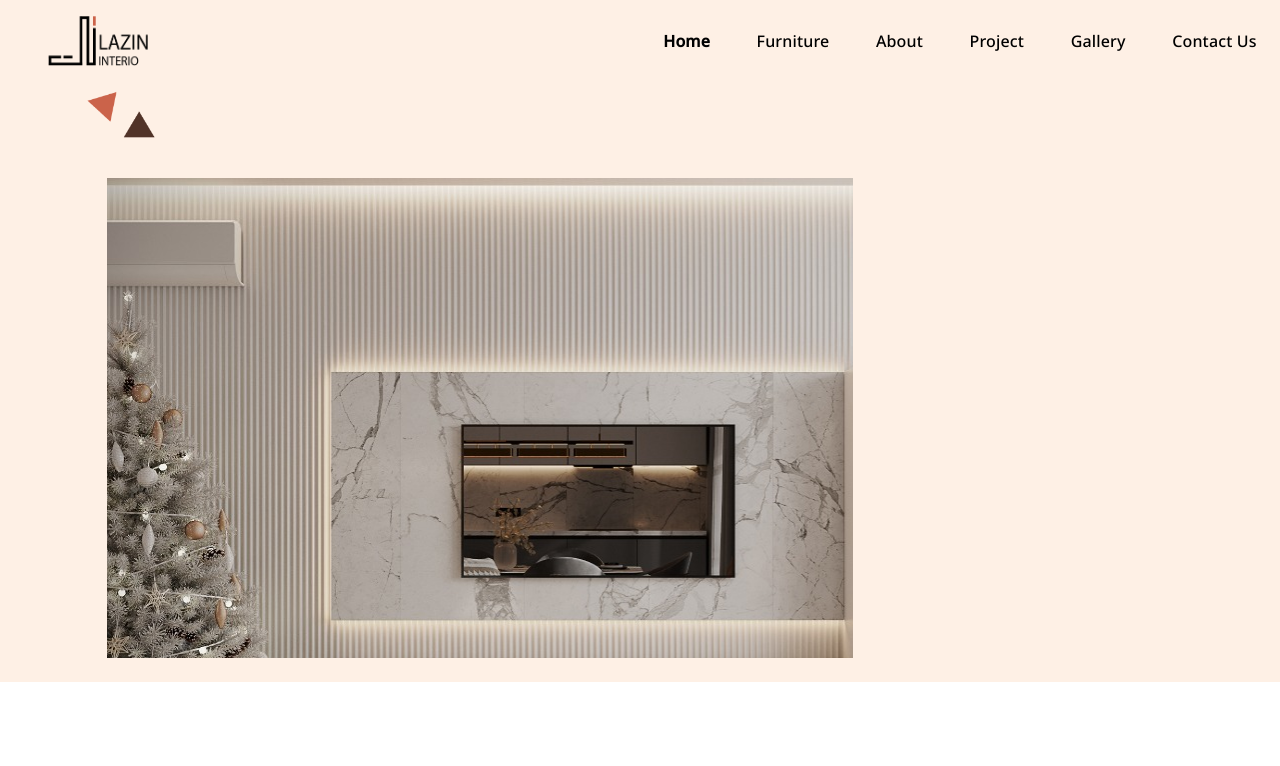
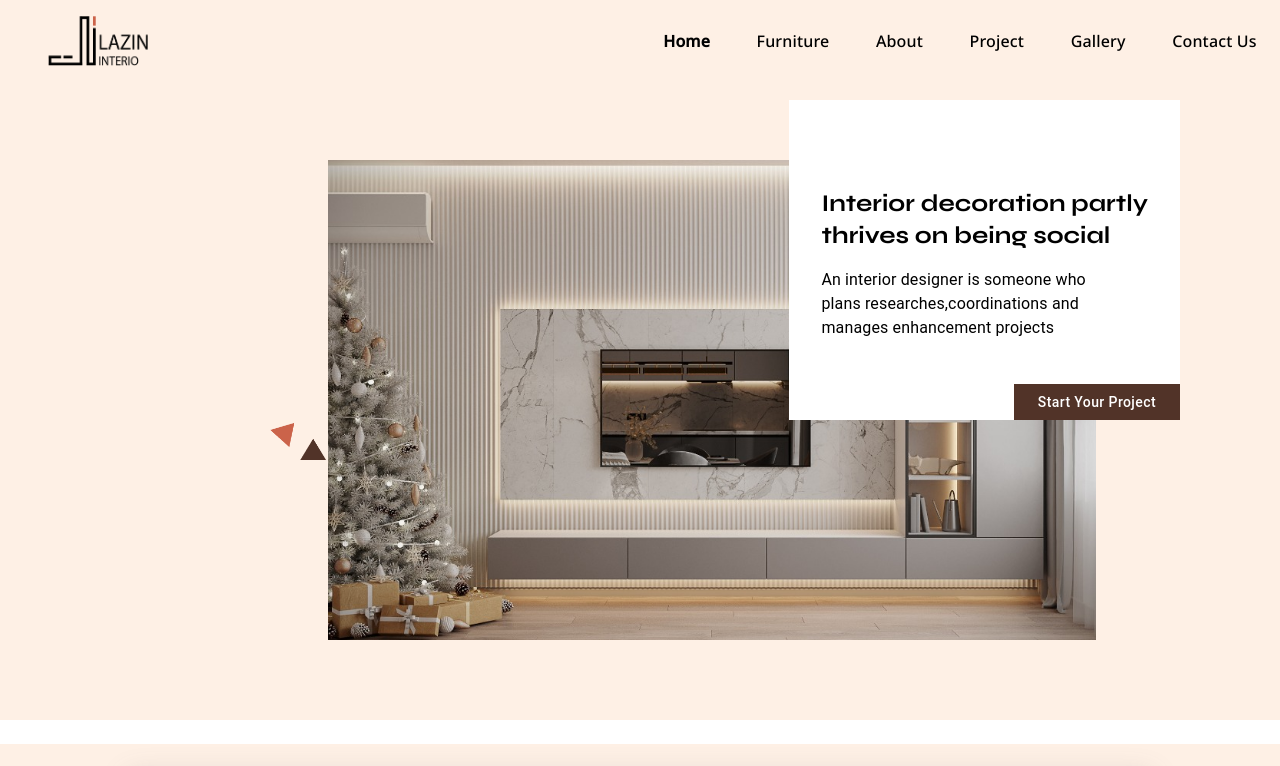
Before and after one commit to 22abhinavtv/Lazin-web-new, a Next.js app: page / in a window 1280 px wide. Shown: the top 766 px of the page. Built offline with nearby package versions, Linux system fonts and the light colour scheme; a web font is replaced by a local one.

Commit message:
some changes are there

```diff
--- a/Components/Home/Banner.tsx
+++ b/Components/Home/Banner.tsx
@@ -1,7 +1,8 @@
-import { MAIN_COLOR } from '@/utils/colors'
-import { Grid } from '@mui/material'
+import { MAIN_COLOR, SECONDARY_COLOR } from '@/utils/colors'
+import { Grid, Typography } from '@mui/material'
 import { Box } from '@mui/system'
 import React from 'react'
+import { HoverButton } from '../UI/Button/CustomizedButton'
 import { H3, H4, H5 } from '../UI/Typography/Typography'
 
 export default function Banner() {
@@ -10,33 +11,48 @@ export default function Banner() {
 
 
     return (
-        <Grid container
-            //mt={10}
-            bgcolor={MAIN_COLOR}>
 
-            <Box
-                sx={{ width: "6%", ml: 10, mt: 10 }}
-                component="img"
-                src='/assets/home/banner/shape-2.png'
-            />
 
-            <Grid container justifyContent="center"  >
 
-                <Grid container bgcolor="red" lg={7} sx={{
-                    mr: 40,
-                    mt: 4, mb: 3,
-                    height: '60vh',
-                    backgroundImage: `url(${bgImage})`,
-                }}
-                >
+        <Grid container>
 
+            <Grid py={10} container bgcolor={MAIN_COLOR} sx={{
+                mt: { xs: 7, lg: 10 }, justifyContent: 'center', alignItems: 'center',
+            }}>
+
+                <Grid container
+                    sx={{ width: "5%", ml: 10, mt: 10 }}
+                    component="img"
+                    src='/assets/home/banner/shape-2.png'
+                />
+
+                <img width="60%" src="/assets/home/banner/banner.jpeg" alt="" />
+
+                <Grid sx={{
+                    bgcolor: "white", p: 4,
+                    position: 'absolute',
+                    top: 100,
+                    right: 100
+                }}>
+
+                    <Typography variant='h5' sx={{ my: 2, fontFamily: 'Syne', pt: 5 }}>Interior decoration partly <br /> thrives on  being   social</Typography>
+
+                    <Typography sx={{ mb: 6 }}>An interior designer is someone who <br />
+                        plans researches,coordinations and
+                        <br />
+                        manages enhancement projects</Typography>
+
+                    <Grid container justifyContent="end" sx={{ bgcolor: "white", position: "absolute", bottom: 0, right: 0 }}>
+
+                        <HoverButton px={3} bgcolor={SECONDARY_COLOR}>Start your project</HoverButton>
+
+                    </Grid>
 
                 </Grid>
 
-            </Grid>
+            </Grid >
 
-
-        </Grid >
+        </Grid>
     )
 }
 
@@ -45,25 +61,6 @@ export default function Banner() {
 
 
 
-
-// <Box width="40%" bgcolor="#ffff" sx={{
-//     height: "fit-content",
-//     ml: 'auto',
-//     mr: 0, mb: 40
-// }}>
-//     <Box bgcolor="red" pt={10} pb={10} m={1} sx={{
-
-//     }} justifyContent="center">
-
-//         <H4 width="40" fontFamily='Syne' m={1.5} textAlign="center" height="fit-content">Interior decoration partly thrives on being social</H4>
-
-//         <H5 pt={5} width="100%" fontWeight="550" bgcolor="" textAlign="center">An interior designer is someone who
-//             plans researches,coordinations and
-//             manages enhancement projects
-//         </H5>
-
-//     </Box>
-// </Box>
 
 
 
@@ -101,33 +98,93 @@ export default function Banner() {
 
 //     return (
 
-//         <Grid py={10} container bgcolor={MAIN_COLOR} sx={{
-//             mt: { xs: 7, lg: 10 }, justifyContent: 'center', alignItems: 'center', position: "relative"
-//         }}>
+// <Grid py={10} container bgcolor={MAIN_COLOR} sx={{
+//     mt: { xs: 7, lg: 10 }, justifyContent: 'center', alignItems: 'center', position: "relative"
+// }}>
 
-//             <img width="55%" src="/assets/home/banner/banner.jpeg" alt="" />
+//     <img width="55%" src="/assets/home/banner/banner.jpeg" alt="" />
 
 
-//             <Grid sx={{
-//                 bgcolor: "white", p: 4,
-//                 position: 'absolute', top: 40, right: 40
-//             }}>
+//     <Grid sx={{
+//         bgcolor: "white", p: 4,
+//         position: 'absolute', top: 40, right: 40
+//     }}>
 
-//                 <Typography variant='h5' sx={{ my: 2, fontFamily: 'Syne' }}>Interior decoration partly <br /> thrives on  being   social</Typography>
+//         <Typography variant='h5' sx={{ my: 2, fontFamily: 'Syne' }}>Interior decoration partly <br /> thrives on  being   social</Typography>
 
-//                 <Typography sx={{ mb: 6 }}>An interior designer is someone who <br />
-//                     plans researches,coordinations and
-//                     <br />
-//                     manages enhancement projects</Typography>
+//         <Typography sx={{ mb: 6 }}>An interior designer is someone who <br />
+//             plans researches,coordinations and
+//             <br />
+//             manages enhancement projects</Typography>
 
-//                 <Grid container justifyContent="end" sx={{ bgcolor: "white", position: "absolute", bottom: 0, right: 0 }}>
+//         <Grid container justifyContent="end" sx={{ bgcolor: "white", position: "absolute", bottom: 0, right: 0 }}>
 
-//                     <HoverButton px={3} bgcolor={SECONDARY_COLOR}>Start your project</HoverButton>
+//             <HoverButton px={3} bgcolor={SECONDARY_COLOR}>Start your project</HoverButton>
 
-//                 </Grid>
+//         </Grid>
 
-//             </Grid>
+//     </Grid>
 
-//         </Grid >
+// </Grid >
 //     )
 // }
+
+
+
+
+
+
+{/* <Grid container
+    //mt={10}
+    bgcolor={MAIN_COLOR}>
+
+    <Box
+        sx={{ width: "5%", ml: 10, mt: 10 }}
+        component="img"
+        src='/assets/home/banner/shape-2.png'
+    />
+
+    <Grid container justifyContent="center"  >
+
+        <Grid container bgcolor="red" lg={8} sx={{
+            mr: 40,
+            mt: 4, mb: 3,
+            height: '70vh',
+            backgroundImage: `url(${bgImage})`,
+        }}
+        >
+
+
+            <Box width="35%" bgcolor="#ffff" sx={{
+                height: "fit-content",
+                ml: 'auto',
+            }}>
+                <Box bgcolor="" pt={10} pb={7} m={1} sx={{
+                    justifyContent: "center",
+
+                }} >
+
+                    <H4 width="40" fontFamily='Syne' m={1.5} textAlign="center" height="fit-content">Interior decoration partly thrives on being social</H4>
+
+                    <H5 pt={5} width="100%" fontWeight="550" bgcolor="" textAlign="center">An interior designer is someone who
+                        plans researches,coordinations and
+                        manages enhancement projects
+                    </H5>
+
+                </Box>
+
+                <Grid container justifyContent="end" sx={{ bgcolor: "white", }}>
+
+                    <HoverButton px={3} fontFamily="syne" bgcolor={SECONDARY_COLOR}>Start your project</HoverButton>
+
+                </Grid>
+
+            </Box>
+
+
+        </Grid>
+
+    </Grid>
+
+
+</Grid > */}
--- a/Components/Home/HomePage.tsx
+++ b/Components/Home/HomePage.tsx
@@ -14,7 +14,7 @@ export const HomePage = () => {
         <Grid container>
 
             <Banner />
-{/*
+
             <UsedWoods />
 
             <WorkFlow />
@@ -27,7 +27,7 @@ export const HomePage = () => {
 
             <Testimonials />
 
-            <Consultation /> */}
+            <Consultation />
 
         </Grid >
     )
```
